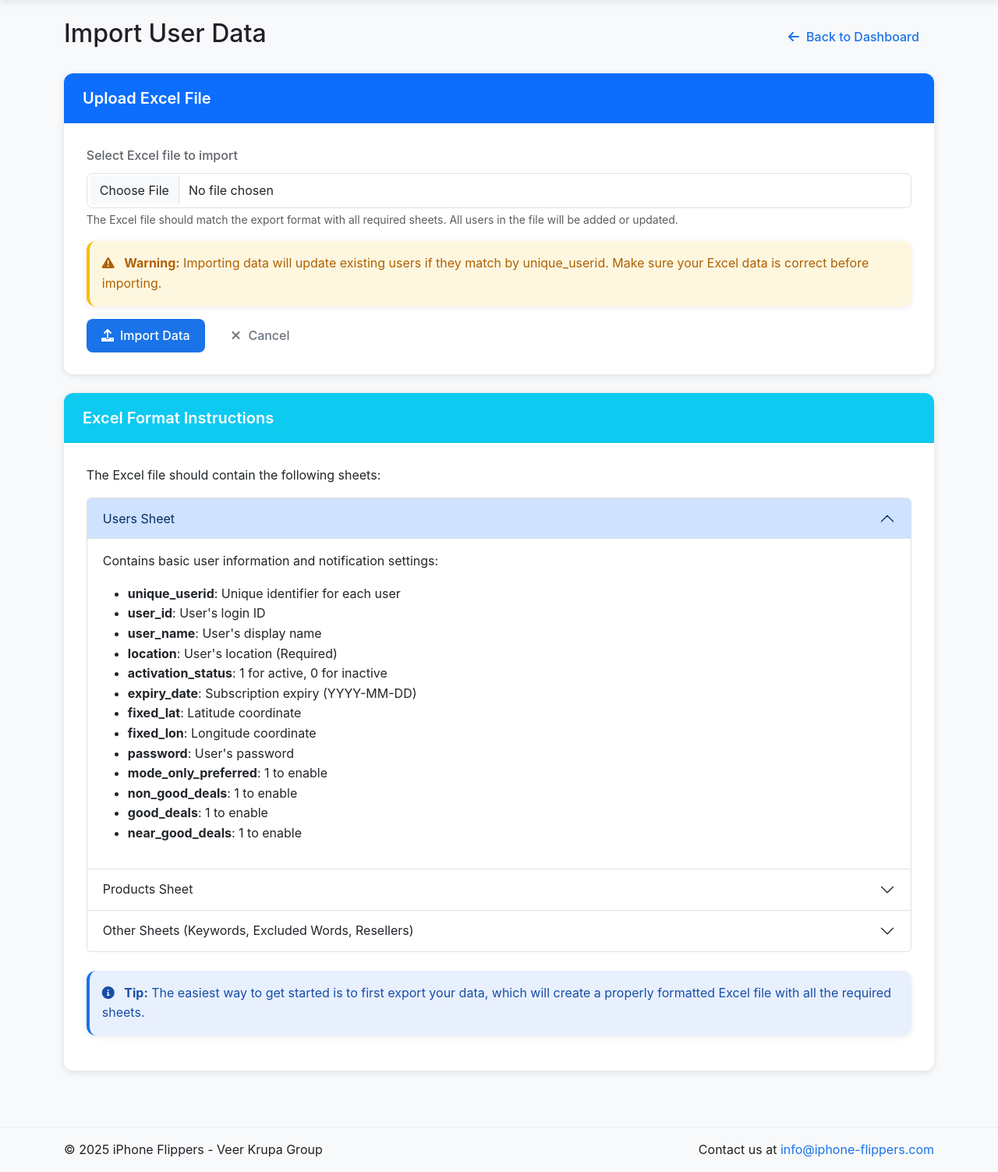
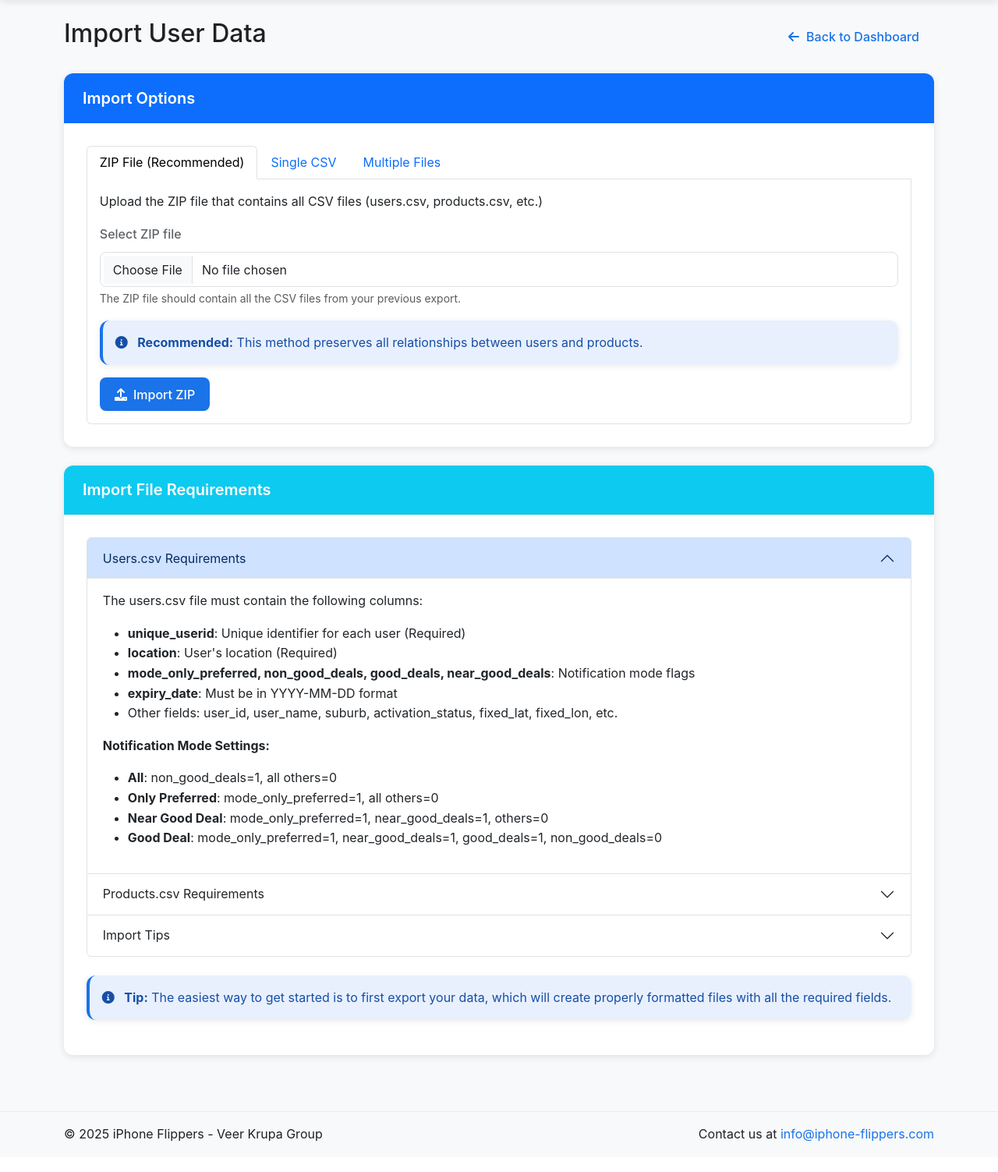
Before and after one commit to Anshukansa/web, a Flask app: page /admin/import in a window 1280 px wide. Shown: the part 96-1599 px from the top of the page at 78% size. After the commit the page ends 1560 px from the top, so only its background shows below. Run offline with Flask 3, Linux system fonts and the light colour scheme; the visitor is signed in with stand-in values (Sample User, id 1).

```diff
--- a/templates/admin/import.html
+++ b/templates/admin/import.html
@@ -18,63 +18,123 @@
 
 <div class="card shadow-sm mb-4">
     <div class="card-header bg-primary text-white">
-        <h5 class="mb-0">Upload Excel File</h5>
+        <h5 class="mb-0">Import Options</h5>
     </div>
     <div class="card-body">
+        <ul class="nav nav-tabs" id="importTabs" role="tablist">
+            <li class="nav-item" role="presentation">
+                <button class="nav-link active" id="zip-tab" data-bs-toggle="tab" data-bs-target="#zip-tab-pane" type="button" role="tab" aria-controls="zip-tab-pane" aria-selected="true">ZIP File (Recommended)</button>
+            </li>
+            <li class="nav-item" role="presentation">
+                <button class="nav-link" id="csv-tab" data-bs-toggle="tab" data-bs-target="#csv-tab-pane" type="button" role="tab" aria-controls="csv-tab-pane" aria-selected="false">Single CSV</button>
+            </li>
+            <li class="nav-item" role="presentation">
+                <button class="nav-link" id="multi-tab" data-bs-toggle="tab" data-bs-target="#multi-tab-pane" type="button" role="tab" aria-controls="multi-tab-pane" aria-selected="false">Multiple Files</button>
+            </li>
+        </ul>
+
+        <div class="tab-content p-3 border border-top-0 rounded-bottom" id="importTabsContent">
+            <!-- ZIP File Import -->
+            <div class="tab-pane fade show active" id="zip-tab-pane" role="tabpanel" aria-labelledby="zip-tab" tabindex="0">
+                <p>Upload the ZIP file that contains all CSV files (users.csv, products.csv, etc.)</p>
                 <form method="POST" enctype="multipart/form-data">
                     <div class="mb-3">
-                <label for="file" class="form-label">Select Excel file to import</label>
-                <input class="form-control" type="file" id="file" name="file" accept=".xlsx">
+                        <label for="zipFile" class="form-label">Select ZIP file</label>
+                        <input class="form-control" type="file" id="zipFile" name="file" accept=".zip">
                         <div class="form-text">
-                    The Excel file should match the export format with all required sheets. All users in the file will be added or updated.
+                            The ZIP file should contain all the CSV files from your previous export.
+                        </div>
+                    </div>
+                    <div class="alert alert-info">
+                        <i class="fas fa-info-circle me-2"></i>
+                        <strong>Recommended:</strong> This method preserves all relationships between users and products.
+                    </div>
+                    <button type="submit" class="btn btn-primary">
+                        <i class="fas fa-upload me-2"></i>Import ZIP
+                    </button>
+                </form>
+            </div>
+
+            <!-- Single CSV Import -->
+            <div class="tab-pane fade" id="csv-tab-pane" role="tabpanel" aria-labelledby="csv-tab" tabindex="0">
+                <p>Upload a single CSV file with user data</p>
+                <form method="POST" enctype="multipart/form-data">
+                    <div class="mb-3">
+                        <label for="csvFile" class="form-label">Select CSV file</label>
+                        <input class="form-control" type="file" id="csvFile" name="file" accept=".csv">
+                        <div class="form-text">
+                            This should be the users.csv file or a combined CSV with all user information.
                         </div>
                     </div>
                     <div class="alert alert-warning">
                         <i class="fas fa-exclamation-triangle me-2"></i>
-                <strong>Warning:</strong> Importing data will update existing users if they match by unique_userid.
-                Make sure your Excel data is correct before importing.
+                        <strong>Warning:</strong> Single CSV import may not include product preferences. Default products will be created if none are found.
                     </div>
                     <button type="submit" class="btn btn-primary">
-                <i class="fas fa-upload me-2"></i>Import Data
+                        <i class="fas fa-upload me-2"></i>Import CSV
                     </button>
-            <a href="{{ url_for('admin.dashboard') }}" class="btn btn-outline-secondary ms-2">
-                <i class="fas fa-times me-2"></i>Cancel
-            </a>
                 </form>
+            </div>
+
+            <!-- Multiple File Import -->
+            <div class="tab-pane fade" id="multi-tab-pane" role="tabpanel" aria-labelledby="multi-tab" tabindex="0">
+                <p>Upload individual CSV files for users and products</p>
+                <form method="POST" enctype="multipart/form-data">
+                    <div class="mb-3">
+                        <label for="usersFile" class="form-label"><strong>Users File (Required)</strong></label>
+                        <input class="form-control" type="file" id="usersFile" name="users_file" accept=".csv" required>
+                        <div class="form-text">
+                            This should be the users.csv file with basic user information.
+                        </div>
+                    </div>
+                    <div class="mb-3">
+                        <label for="productsFile" class="form-label"><strong>Products File (Optional)</strong></label>
+                        <input class="form-control" type="file" id="productsFile" name="products_file" accept=".csv">
+                        <div class="form-text">
+                            This should be the products.csv file with product preferences.
+                        </div>
+                    </div>
+                    <div class="alert alert-info">
+                        <i class="fas fa-info-circle me-2"></i>
+                        <strong>Note:</strong> If no products file is uploaded, default products will be created for each user.
+                    </div>
+                    <button type="submit" class="btn btn-primary">
+                        <i class="fas fa-upload me-2"></i>Import Files
+                    </button>
+                </form>
+            </div>
+        </div>
     </div>
 </div>
 
 <div class="card shadow-sm">
     <div class="card-header bg-info text-white">
-        <h5 class="mb-0">Excel Format Instructions</h5>
+        <h5 class="mb-0">Import File Requirements</h5>
     </div>
     <div class="card-body">
-        <p>The Excel file should contain the following sheets:</p>
-
         <div class="accordion mb-4" id="importInstructions">
             <div class="accordion-item">
                 <h2 class="accordion-header" id="headingUsers">
                     <button class="accordion-button" type="button" data-bs-toggle="collapse" data-bs-target="#collapseUsers" aria-expanded="true" aria-controls="collapseUsers">
-                        Users Sheet
+                        Users.csv Requirements
                     </button>
                 </h2>
                 <div id="collapseUsers" class="accordion-collapse collapse show" aria-labelledby="headingUsers" data-bs-parent="#importInstructions">
                     <div class="accordion-body">
-                        <p>Contains basic user information and notification settings:</p>
+                        <p>The users.csv file must contain the following columns:</p>
                         <ul>
-                            <li><strong>unique_userid</strong>: Unique identifier for each user</li>
-                            <li><strong>user_id</strong>: User's login ID</li>
-                            <li><strong>user_name</strong>: User's display name</li>
+                            <li><strong>unique_userid</strong>: Unique identifier for each user (Required)</li>
                             <li><strong>location</strong>: User's location (Required)</li>
-                            <li><strong>activation_status</strong>: 1 for active, 0 for inactive</li>
-                            <li><strong>expiry_date</strong>: Subscription expiry (YYYY-MM-DD)</li>
-                            <li><strong>fixed_lat</strong>: Latitude coordinate</li>
-                            <li><strong>fixed_lon</strong>: Longitude coordinate</li>
-                            <li><strong>password</strong>: User's password</li>
-                            <li><strong>mode_only_preferred</strong>: 1 to enable</li>
-                            <li><strong>non_good_deals</strong>: 1 to enable</li>
-                            <li><strong>good_deals</strong>: 1 to enable</li>
-                            <li><strong>near_good_deals</strong>: 1 to enable</li>
+                            <li><strong>mode_only_preferred, non_good_deals, good_deals, near_good_deals</strong>: Notification mode flags</li>
+                            <li><strong>expiry_date</strong>: Must be in YYYY-MM-DD format</li>
+                            <li>Other fields: user_id, user_name, suburb, activation_status, fixed_lat, fixed_lon, etc.</li>
+                        </ul>
+                        <p><strong>Notification Mode Settings:</strong></p>
+                        <ul>
+                            <li><strong>All</strong>: non_good_deals=1, all others=0</li>
+                            <li><strong>Only Preferred</strong>: mode_only_preferred=1, all others=0</li>
+                            <li><strong>Near Good Deal</strong>: mode_only_preferred=1, near_good_deals=1, others=0</li>
+                            <li><strong>Good Deal</strong>: mode_only_preferred=1, near_good_deals=1, good_deals=1, non_good_deals=0</li>
                         </ul>
                     </div>
                 </div>
@@ -83,38 +143,39 @@
             <div class="accordion-item">
                 <h2 class="accordion-header" id="headingProducts">
                     <button class="accordion-button collapsed" type="button" data-bs-toggle="collapse" data-bs-target="#collapseProducts" aria-expanded="false" aria-controls="collapseProducts">
-                        Products Sheet
+                        Products.csv Requirements
                     </button>
                 </h2>
                 <div id="collapseProducts" class="accordion-collapse collapse" aria-labelledby="headingProducts" data-bs-parent="#importInstructions">
                     <div class="accordion-body">
-                        <p>Contains product preferences for each user:</p>
+                        <p>The products.csv file must contain the following columns:</p>
                         <ul>
-                            <li><strong>unique_userid</strong>: Must match a user in the Users sheet</li>
-                            <li><strong>name</strong>: Product name (e.g., iPhone 16 Pro)</li>
-                            <li><strong>min_price</strong>: Minimum acceptable price</li>
-                            <li><strong>max_price</strong>: Maximum price willing to pay</li>
-                            <li><strong>preferred</strong>: 1 for yes, 0 for no</li>
+                            <li><strong>unique_userid</strong>: Must match IDs in users.csv (Required)</li>
+                            <li><strong>name</strong>: Product name must be a valid iPhone model (Required)</li>
+                            <li><strong>max_price</strong>: Maximum price value (Required)</li>
+                            <li><strong>preferred</strong>: 1 for preferred, 0 for not preferred</li>
+                            <li><strong>min_price</strong>: Minimum price (Optional, usually set to 100)</li>
                         </ul>
+                        <p><strong>Note:</strong> Each user can have multiple products, creating multiple rows with the same unique_userid.</p>
                     </div>
                 </div>
             </div>
 
             <div class="accordion-item">
-                <h2 class="accordion-header" id="headingKeywords">
-                    <button class="accordion-button collapsed" type="button" data-bs-toggle="collapse" data-bs-target="#collapseKeywords" aria-expanded="false" aria-controls="collapseKeywords">
-                        Other Sheets (Keywords, Excluded Words, Resellers)
+                <h2 class="accordion-header" id="headingTips">
+                    <button class="accordion-button collapsed" type="button" data-bs-toggle="collapse" data-bs-target="#collapseTips" aria-expanded="false" aria-controls="collapseTips">
+                        Import Tips
                     </button>
                 </h2>
-                <div id="collapseKeywords" class="accordion-collapse collapse" aria-labelledby="headingKeywords" data-bs-parent="#importInstructions">
+                <div id="collapseTips" class="accordion-collapse collapse" aria-labelledby="headingTips" data-bs-parent="#importInstructions">
                     <div class="accordion-body">
-                        <p>These additional sheets all follow a similar format:</p>
                         <ul>
-                            <li><strong>Keywords Sheet</strong>: unique_userid, keyword</li>
-                            <li><strong>Excluded Words Sheet</strong>: unique_userid, excluded_word</li>
-                            <li><strong>Resellers Sheet</strong>: unique_userid, reseller_name</li>
+                            <li><strong>Date Format:</strong> Make sure all dates are in YYYY-MM-DD format (e.g. 2025-12-31)</li>
+                            <li><strong>CSV Encoding:</strong> Files should be UTF-8 encoded</li>
+                            <li><strong>Notification Modes:</strong> Pay attention to the correct flag combinations</li>
+                            <li><strong>ZIP Import:</strong> The recommended approach is to upload the ZIP file exactly as exported</li>
+                            <li><strong>Backup:</strong> Always make a backup before importing large amounts of data</li>
                         </ul>
-                        <p>Each row represents one item for one user, and the unique_userid must match a user in the Users sheet.</p>
                     </div>
                 </div>
             </div>
@@ -122,7 +183,7 @@
 
         <div class="alert alert-info">
             <i class="fas fa-info-circle me-2"></i>
-            <strong>Tip:</strong> The easiest way to get started is to first export your data, which will create a properly formatted Excel file with all the required sheets.
+            <strong>Tip:</strong> The easiest way to get started is to first export your data, which will create properly formatted files with all the required fields.
         </div>
     </div>
 </div>
```
Lines whose indentation alone changed are shown as unchanged.
